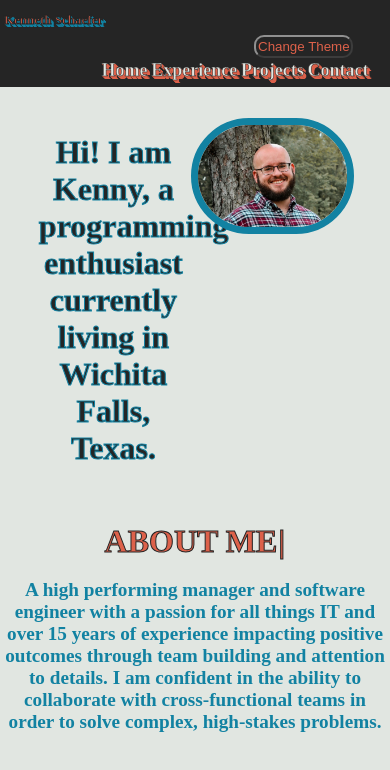
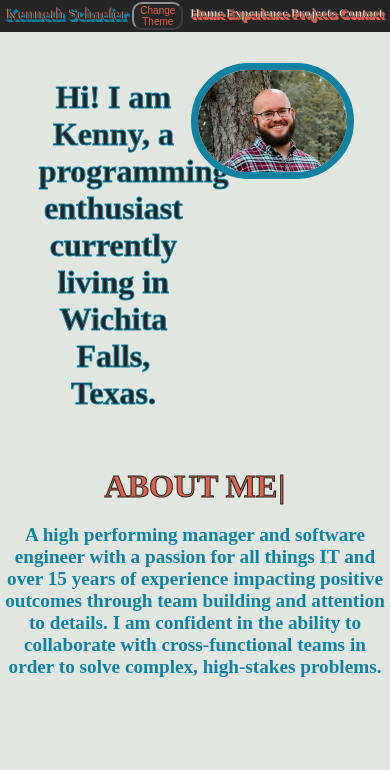
Before and after one commit to parzidog/old-portfolio, a React (Create React App) app: page / in a window 390 px wide. Shown: the top 770 px of the page. Built offline with nearby package versions, Linux system fonts and the light colour scheme; no server answers.

Commit message:
Add mobile styling

```diff
--- a/less/nav.less
+++ b/less/nav.less
@@ -6,52 +6,48 @@
     width: 100%;
     background-color: @backgroundDark;
     justify-content: space-between;
+    display: flex;
+    flex-wrap: wrap;
 
+    div{
+        max-width: 45%;
+        display: flex;
+        flex-wrap: nowrap;
         h1 {
             display: flex;
-        max-width: 45%;
-        justify-content: left;
+            flex-wrap: nowrap;
             padding: 1%;
+            padding-right: 2%;
+            min-width: fit-content;
             color: @secondaryFont;
             -webkit-text-stroke: 1px @backgroundDark;
             text-shadow: 3px 3px 0px @mainFont, 2.5px 2.5px 0px @mainFont, 2px 2px 0px @mainFont, 1.5px 1.5px 0px @mainFont, 1px 1px 0px @mainFont, 0.5px 0.5px 0px @mainFont;
         }
-
-
-    .initFlex();
-
-    nav {
-        display: flex;
-        flex-wrap: wrap;
-        padding: 1%;
-        justify-content: right;
-        padding-right: 3.5%;
-
-
         button {
             background-color: @backgroundDark;
             color: @secondaryFont;
             border-radius: 10px;
             border-color: #909090;
             height: fit-content;
-            padding: 0.5%;
+            margin: 1%;
             margin-right: 0.5%;
         }
+    }
 
-        div{
+    nav {
         display: flex;
         flex-wrap: nowrap;
-            width: fit-content;
+        padding: 1%;
+        padding-right: 3.5%;
+
         a {
             font-size: large;
             text-decoration: none;
             padding: 0.75%;
             color: @backgroundLight;
-                    justify-content: right;
             font-weight: bold;
             -webkit-text-stroke: 0.5px @backgroundDark;
             text-shadow: 3px 3px 0px @secondaryFont, 2.5px 2.5px 0px @secondaryFont, 2px 2px 0px @secondaryFont, 1.5px 1.5px 0px @secondaryFont, 1px 1px 0px @secondaryFont, 0.5px 0.5px 0px @secondaryFont;
-            }
         }
     }
 }
@@ -60,14 +56,17 @@
 and (max-device-width: 800px)
 {
     .navBar{
+        justify-content: space-around;
+        div{
             h1{
                 padding-top: 3%;
-            font-size: small;
+                font-size: medium;
+            }
+            button{
+                font-size: x-small;
+            }
         }
         nav{
-            button{
-                font-size: smaller;
-            }
             a{
                 font-size: small;
             }
--- a/public/style.css
+++ b/public/style.css
@@ -18,53 +18,55 @@ body {
   display: flex;
   flex-wrap: wrap;
 }
-.navBar h1 {
+.navBar div {
+  max-width: 45%;
   display: flex;
-  max-width: 45%;
-  justify-content: left;
+  flex-wrap: nowrap;
+}
+.navBar div h1 {
+  display: flex;
+  flex-wrap: nowrap;
   padding: 1%;
+  padding-right: 2%;
+  min-width: fit-content;
   color: #dd614a;
   -webkit-text-stroke: 1px #252525;
   text-shadow: 3px 3px 0px #1282a2, 2.5px 2.5px 0px #1282a2, 2px 2px 0px #1282a2, 1.5px 1.5px 0px #1282a2, 1px 1px 0px #1282a2, 0.5px 0.5px 0px #1282a2;
 }
-.navBar nav {
-  display: flex;
-  flex-wrap: wrap;
-  padding: 1%;
-  justify-content: right;
-  padding-right: 3.5%;
-}
-.navBar nav button {
+.navBar div button {
   background-color: #252525;
   color: #dd614a;
   border-radius: 10px;
   border-color: #909090;
   height: fit-content;
-  padding: 0.5%;
+  margin: 1%;
   margin-right: 0.5%;
 }
-.navBar nav div {
+.navBar nav {
   display: flex;
   flex-wrap: nowrap;
-  width: fit-content;
+  padding: 1%;
+  padding-right: 3.5%;
 }
-.navBar nav div a {
+.navBar nav a {
   font-size: large;
   text-decoration: none;
   padding: 0.75%;
   color: #e1e6e1;
-  justify-content: right;
   font-weight: bold;
   -webkit-text-stroke: 0.5px #252525;
   text-shadow: 3px 3px 0px #dd614a, 2.5px 2.5px 0px #dd614a, 2px 2px 0px #dd614a, 1.5px 1.5px 0px #dd614a, 1px 1px 0px #dd614a, 0.5px 0.5px 0px #dd614a;
 }
 @media only screen and (max-device-width: 800px) {
-  .navBar h1 {
+  .navBar {
+    justify-content: space-around;
+  }
+  .navBar div h1 {
     padding-top: 3%;
-    font-size: small;
+    font-size: medium;
   }
-  .navBar nav button {
-    font-size: smaller;
+  .navBar div button {
+    font-size: x-small;
   }
   .navBar nav a {
     font-size: small;
--- a/src/components/Navbar.jsx
+++ b/src/components/Navbar.jsx
@@ -16,15 +16,15 @@ export function darkMode(mode){
 function NavBar(){
     return(
         <div className="navBar">
-            <h1>Kenneth Schaefer</h1>
+            <div>
+              <h1>Kenneth Schaefer</h1>
+              <Theme />
+            </div>
             <nav>
-              <Theme />
-              <div>
                 <a href="/"> Home </a>
                 <a href="/experience"> Experience </a>
                 <a href="/projects"> Projects </a>
                 <a href="/contact"> Contact </a>
-              </div>
             </nav>
         </div>
     )
```
Also changed, not shown: public/bundle.js, 1 other file (tests, documents, lock files or other folders). Lines whose indentation alone changed are shown as unchanged.
